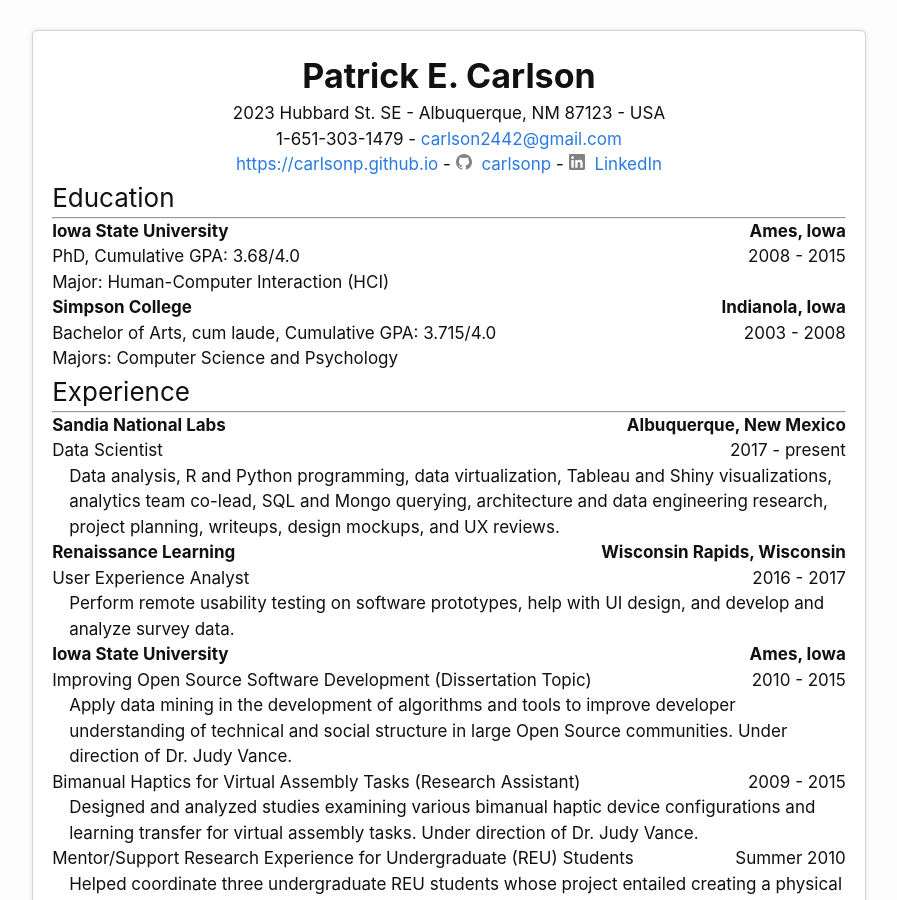
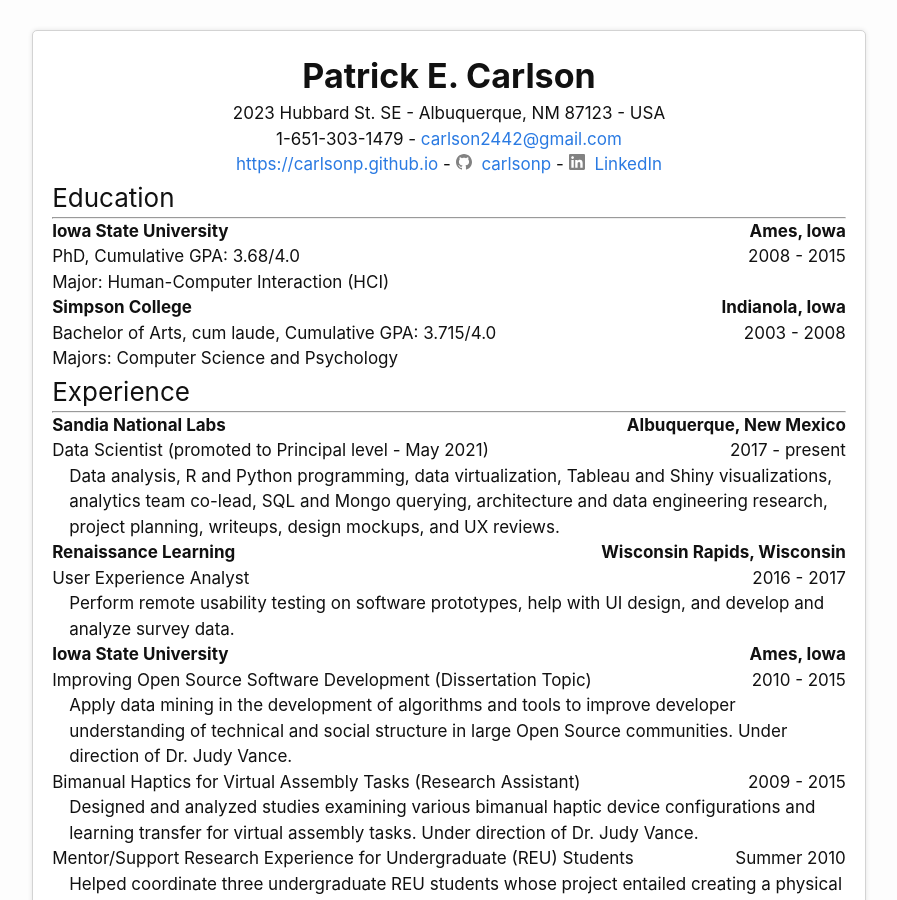
Before and after one commit to carlsonp/carlsonp.github.io, a Jekyll site: the page built from resume.md, in a window 1280 px wide and 900 px high. Shown: the whole window, without its empty margins (191-1088 px from the left). Built offline with Jekyll 4.4.1, drawn with Linux system fonts in a browser that asks for light colours.

Commit message:
add promotion

```diff
--- a/_data/experience.json
+++ b/_data/experience.json
@@ -6,7 +6,7 @@
     "resume": "true",
     "experience": [
       {
-        "title": "Data Scientist",
+        "title": "Data Scientist (promoted to Principal level - May 2021)",
         "timeperiod": "2017 - present",
         "description": "Data analysis, R and Python programming, data virtualization, Tableau and Shiny visualizations, analytics team co-lead,
                       SQL and Mongo querying, architecture and data engineering research, project planning, writeups, design mockups, and UX reviews."
```
